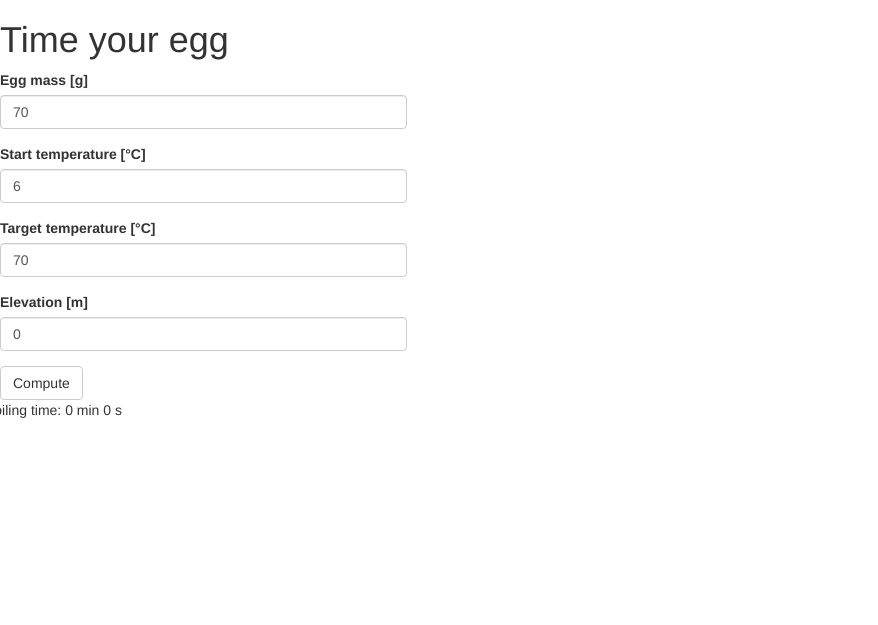
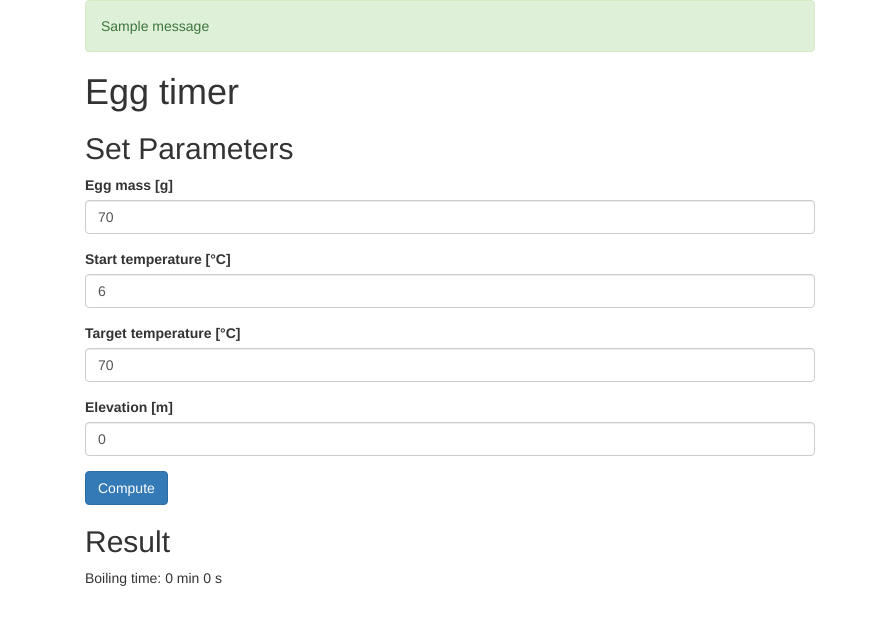
Before and after one commit to philpagel/eggtimer, a Flask app: page / in a window 1280 px wide. Shown: the top 625 px of the page, without its empty margins (0-878 px from the left). Run offline with Flask 2, Linux system fonts and the light colour scheme; one stand-in notice (Sample message) is shown; some libraries are stand-ins or nearby versions.

Commit message:
Touch up the interface

```diff
--- a/app.py
+++ b/app.py
@@ -2,6 +2,7 @@ import os
 from flask import Flask, request, render_template
 from flask_wtf import FlaskForm
 from wtforms import IntegerField, SubmitField
+from wtforms.validators import ValidationError, DataRequired, NumberRange
 from flask_bootstrap import Bootstrap
 import eggtime
 
@@ -25,15 +26,38 @@ def home():
                 e=int(request.form["elevation"]),
             )
         )
-        #return f"Boiling time:  {m}min {s}sec"
         return render_template("eggtime.html", title="Egg timer", form=form, btime=(min, sec))
     else:
         return render_template("eggtime.html", title="Egg timer", form=form, btime=(0, 0))
 
 
 class EggForm(FlaskForm):
-    mass = IntegerField("Egg mass [g]", default=70)
-    start_temp = IntegerField("Start temperature [°C]", default=6)
-    target_temp = IntegerField("Target temperature [°C]", default=70)
-    elevation = IntegerField("Elevation [m]", default=0)
+    mass = IntegerField(
+            "Egg mass [g]", default=70,
+            validators=[
+                DataRequired(),
+                NumberRange(min=20, max=150, message="Mass must be in [20, 150]g")
+                ]
+            )
+    start_temp = IntegerField(
+            "Start temperature [°C]", default=6,
+            validators=[
+                DataRequired(),
+                NumberRange(min=4, max=40, message="Start temperature must be in [4, 40] °C")
+                ]
+            )
+    target_temp = IntegerField(
+            "Target temperature [°C]", default=70,
+            validators=[
+                DataRequired(),
+                NumberRange(min=30, max=90, message="Target temperature must be in [30, 90] °C")
+                ]
+            )
+    elevation = IntegerField(
+            "Elevation [m]", default=0,
+            validators=[
+                DataRequired(),
+                NumberRange(min=0, max=8000, message="Elevation must be in [30, 90] m")
+                ]
+            )
     submit = SubmitField("Compute")
--- a/templates/base.html
+++ b/templates/base.html
@@ -5,6 +5,17 @@
 {% endblock %}
 
 {% block content %}
-    {% block app_content %}
-    {% endblock app_content %}
+<div class="container">
+    <div class="col-sm-8">
+        {% with messages = get_flashed_messages(with_categories=true) %}
+            {% if messages %}
+                {% for category, message in messages %}
+                    <div class="alert alert-{{ category }}" role="alert">{{ message }}</div>
+                {% endfor %}
+            {% endif %}
+        {% endwith %}
+        {% block app_content %}
+        {% endblock %}
+    </div>
+</div>
 {% endblock content %}
--- a/templates/eggtime.html
+++ b/templates/eggtime.html
@@ -2,17 +2,13 @@
 {% import 'bootstrap/wtf.html' as wtf %}
 
 {% block app_content %}
-    <h1>Time your egg</h1>
+    <h1>Egg timer</h1>
+    <h2>Set Parameters</h2>
     <div>
-    <div class="row">
-        <div class="col-md-4">
-           <form class="form " method="post" role="form">
-               {{ wtf.quick_form(form) }}
-           </form>
-        </div><br>
+       {{ wtf.quick_form(form, button_map={'submit':'primary'}) }}
     </div>
-    <div class="row">
+    <h2>Result</h2>
+    <div>
         Boiling time: {{ btime[0] }} min {{ btime[1] }} s
     </div>
-    </div>
 {% endblock %}
```
Also changed, not shown: 1 other file.
